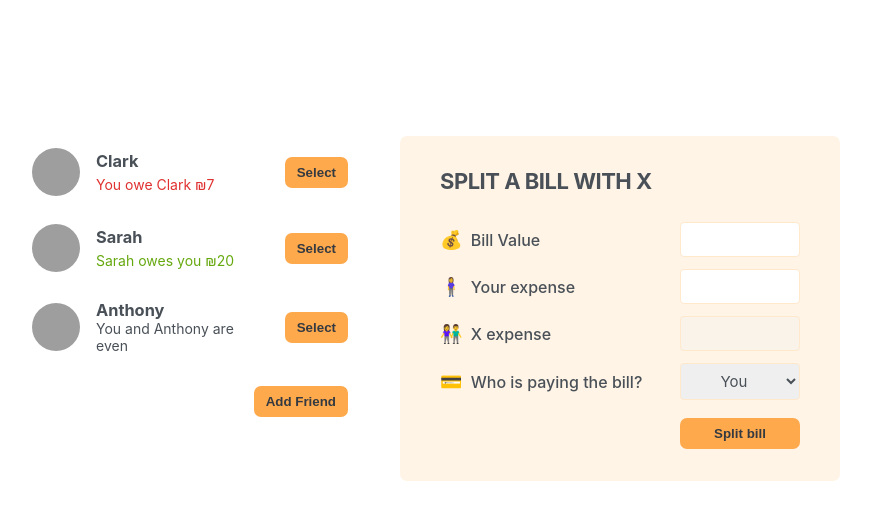
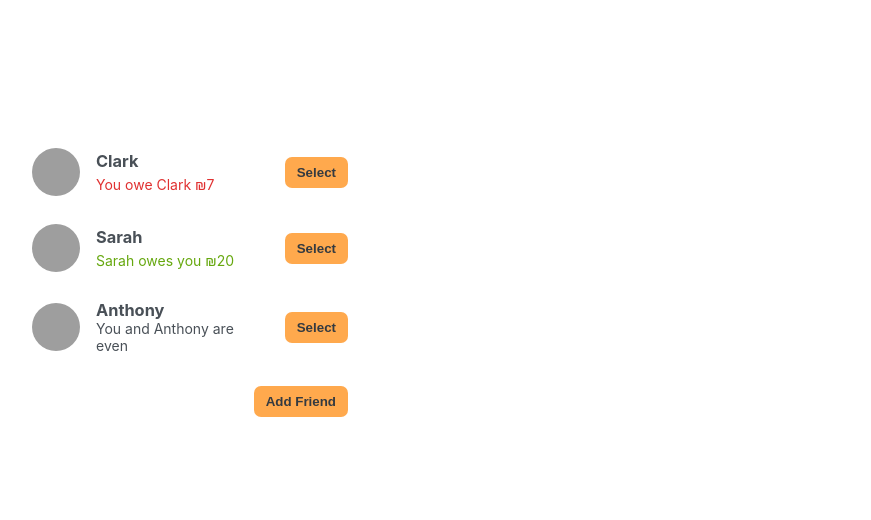
Before and after one commit to MeitalTwito/eat-n-split, a React (Create React App) app: page / in a window 1280 px wide. Shown: the top 520 px of the page, without its empty margins (210-1081 px from the left). Built offline with nearby package versions, Linux system fonts and the light colour scheme; grey boxes are pictures that could not be loaded.

Commit message:
New feature: friend selection

```diff
--- a/src/App.js
+++ b/src/App.js
@@ -32,6 +32,7 @@
 export default function App() {
   const [friends, setFriends] = useState(initialFriends);
   const [showAddFriend, setShowAddFriend] = useState(false);
+  const [selectedFriend, setSelectedFriend] = useState(null);
 
   function handleShowAddFriend() {
     setShowAddFriend((show) => setShowAddFriend(!show));
@@ -40,33 +41,52 @@
     setFriends((friends) => [...friends, friend]);
     setShowAddFriend(false);
   }
+
+  function handleSelection(friend) {
+    setSelectedFriend((curr) => (curr?.id === friend.id ? null : friend));
+    setShowAddFriend(false);
+  }
+
   return (
     <div className="app">
       <div className="sidebar">
-        <FriendsList friends={friends} />
+        <FriendsList
+          friends={friends}
+          onSelection={handleSelection}
+          selectedFriend={selectedFriend}
+        />
+
         {showAddFriend && <FormAddFriend onAddFriend={handleAddFriend} />}
+
         <Button onClick={handleShowAddFriend}>
           {showAddFriend ? "Close" : "Add Friend"}
         </Button>
       </div>
-      <FormSplitBill />
+
+      {selectedFriend && <FormSplitBill selectedFriend={selectedFriend} />}
     </div>
   );
 }
 
-function FriendsList({ friends }) {
+function FriendsList({ friends, onSelection, selectedFriend }) {
   return (
     <ul>
       {friends.map((friend) => (
-        <Friend friend={friend} key={friend.id} />
+        <Friend
+          friend={friend}
+          key={friend.id}
+          onSelection={onSelection}
+          selectedFriend={selectedFriend}
+        />
       ))}
     </ul>
   );
 }
 
-function Friend({ friend }) {
+function Friend({ friend, onSelection, selectedFriend }) {
+  const isSelected = friend.id === selectedFriend?.id;
   return (
-    <li>
+    <li className={isSelected ? "selected" : ""}>
       <img src={friend.image} alt={friend.name} />
       <h3>{friend.name}</h3>
       {friend.balance < 0 && (
@@ -80,7 +100,9 @@
           {friend.name} owes you ₪{friend.balance}
         </p>
       )}
-      <Button>Select</Button>
+      <Button onClick={() => onSelection(friend)}>
+        {isSelected ? "Close" : "Select"}
+      </Button>
     </li>
   );
 }
@@ -116,20 +138,20 @@
   );
 }
 
-function FormSplitBill() {
+function FormSplitBill({ selectedFriend }) {
   return (
     <form className="form-split-bill">
-      <h2>Split a bill with {"X"}</h2>
+      <h2>Split a bill with {selectedFriend.name}</h2>
       <label>💰 Bill Value</label>
       <input type="text" />
       <label>🧍‍♀️ Your expense</label>
       <input type="text" />
-      <label>👫 {"X"} expense</label>
+      <label>👫 {selectedFriend.name}'s expense</label>
       <input type="text" disabled />
       <label>💳 Who is paying the bill?</label>
       <select>
         <option value="user">You</option>
-        <option value="friend">{"X"}</option>
+        <option value="friend">{selectedFriend.name}</option>
       </select>
 
       <Button>Split bill</Button>
```
